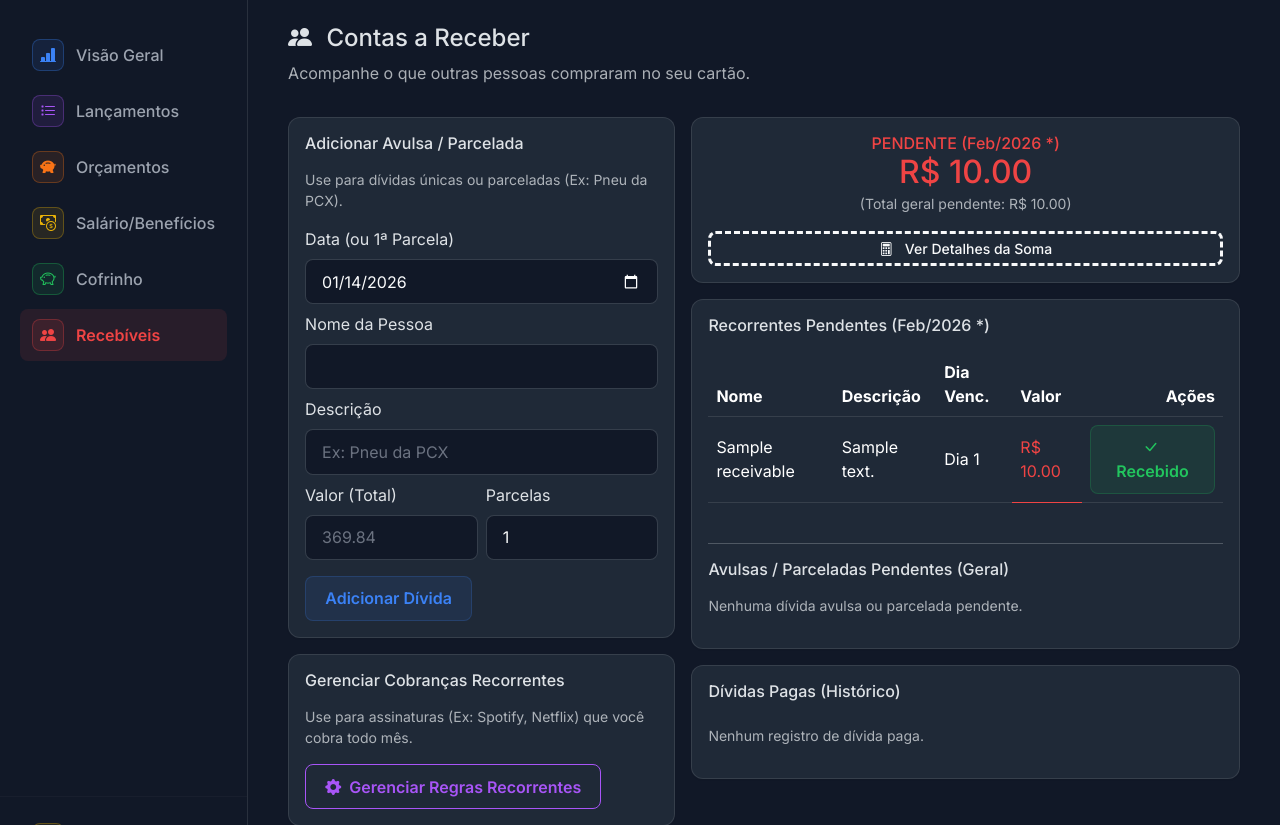
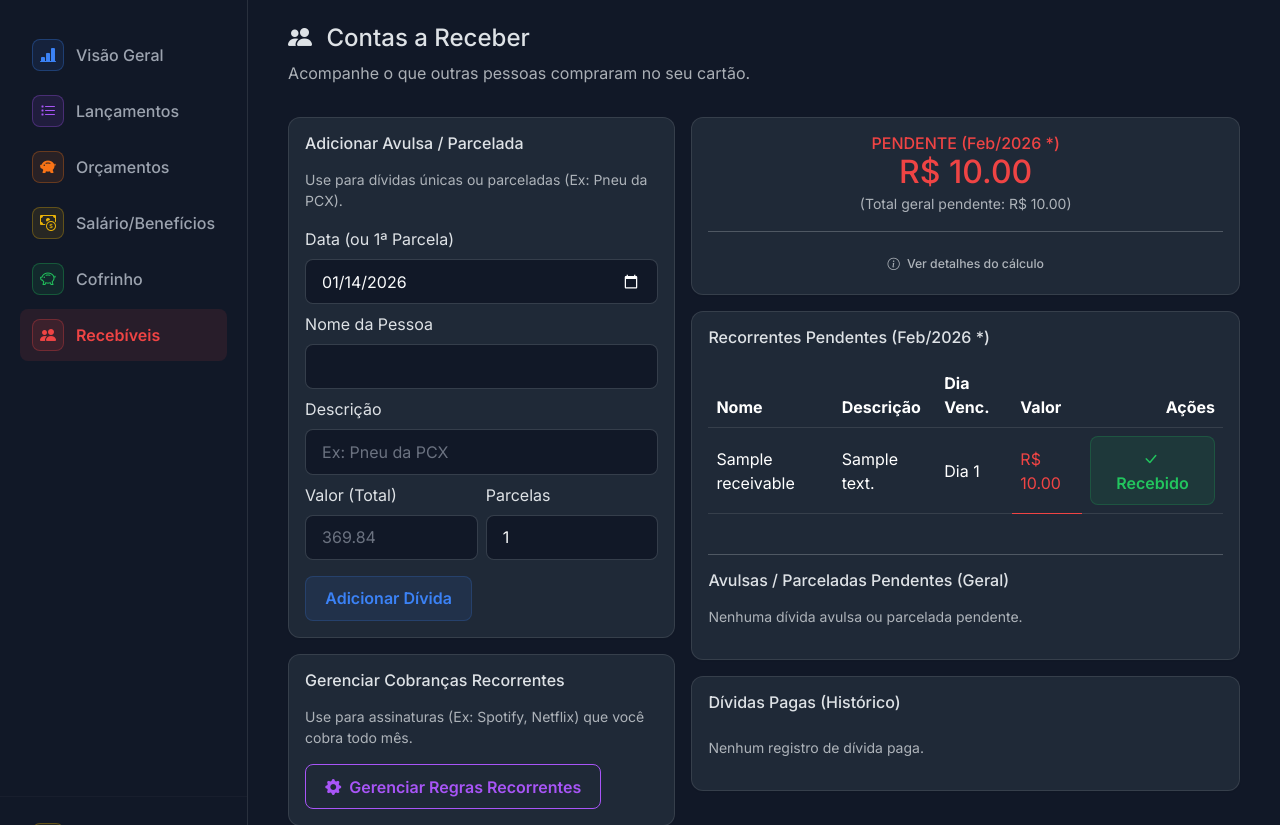
Before and after one commit to funesa/finance-manager, a Flask app: page /receivables in a window 1280 px wide. Shown: the part 73-898 px from the top of the page. Run offline with Flask 3, Linux system fonts and the light colour scheme; a user stored in the database is signed in; tables that the repository leaves empty hold one stand-in row (values such as "Sample post"); some libraries are stand-ins or nearby versions.

Commit message:
Refine calculation details layout

```diff
--- a/templates/receivables.html
+++ b/templates/receivables.html
@@ -64,21 +64,25 @@
           '{:,.2f}'.format(total_pending_all_time).replace(',','.') }}</span>)</small>
 
       {% if debug_items %}
-      <div class="mt-3 text-start">
-        <button class="btn btn-sm btn-outline-light w-100" type="button" data-bs-toggle="collapse"
-          data-bs-target="#debugCollapse" style="border-style: dashed;">
-          <i class="bi bi-calculator me-2"></i> Ver Detalhes da Soma
+      <hr class="my-3 opacity-25">
+      <div class="text-center">
+        <button class="btn btn-sm btn-link text-decoration-none text-muted" type="button" data-bs-toggle="collapse"
+          data-bs-target="#debugCollapse">
+          <small><i class="bi bi-info-circle me-1"></i> Ver detalhes do cálculo</small>
         </button>
-        <div class="collapse mt-2" id="debugCollapse">
-          <div class="card card-body bg-dark text-white p-2 small border border-secondary">
-            <h6 class="text-muted border-bottom pb-1 mb-2">Itens inclusos no total:</h6>
-            <ul class="list-unstyled mb-0">
-              {% for item in debug_items %}
-              <li class="mb-1"><i class="bi bi-check-circle-fill text-success me-2" style="font-size: 0.8em;"></i>{{
-                item }}</li>
-              {% endfor %}
-            </ul>
-          </div>
+      </div>
+      <div class="collapse mt-2" id="debugCollapse">
+        <div class="card card-body bg-dark bg-opacity-50 text-white p-2 small border border-secondary"
+          style="text-align: left;">
+          <h6 class="text-muted border-bottom pb-1 mb-2" style="font-size: 0.85em;">Itens somados:</h6>
+          <ul class="list-unstyled mb-0" style="font-size: 0.9em;">
+            {% for item in debug_items %}
+            <li class="mb-1 d-flex align-items-start">
+              <i class="bi bi-check-circle-fill text-success me-2 mt-1" style="font-size: 0.8em;"></i>
+              <span>{{ item }}</span>
+            </li>
+            {% endfor %}
+          </ul>
         </div>
       </div>
       {% endif %}
```
